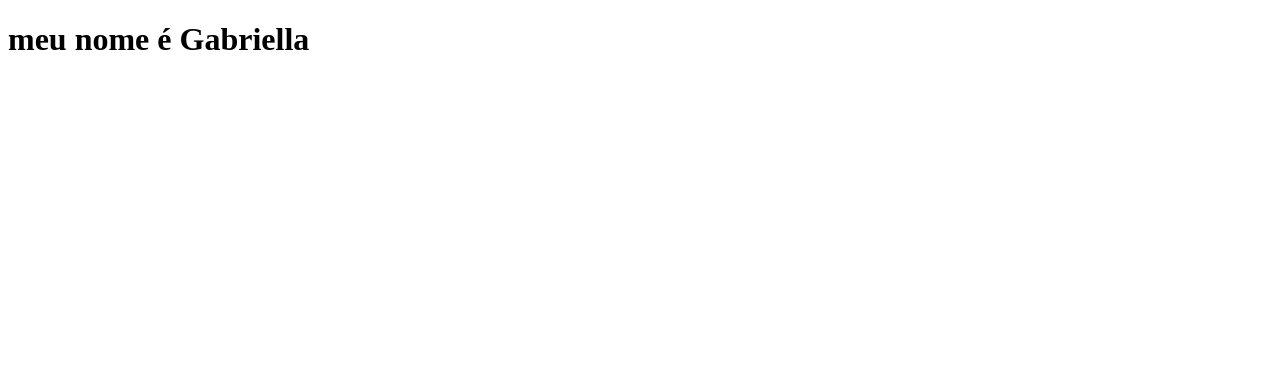
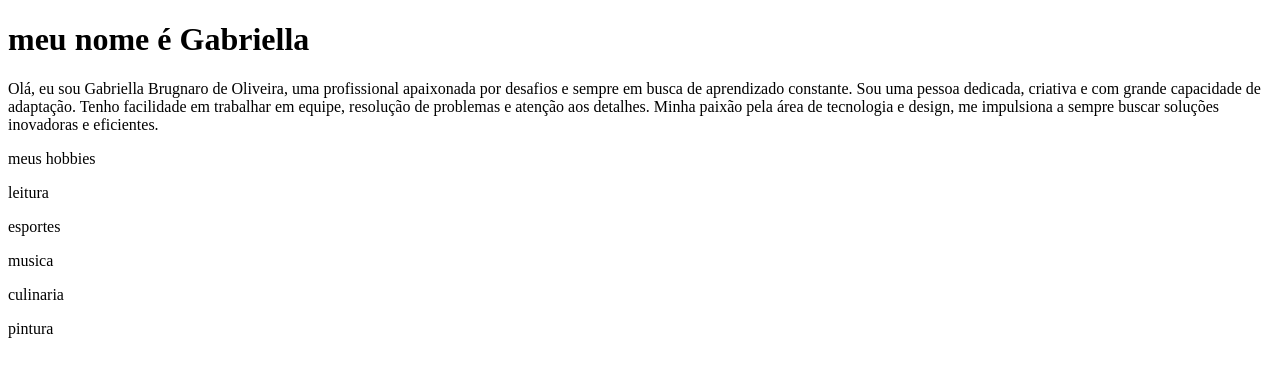
Before and after one commit to brugnaro03/portifolio, a plain HTML site: page index.html in a window 1280 px wide. Drawn offline with Linux system fonts and the light colour scheme.

Commit message:
Add files via upload

```diff
--- a/index.html
+++ b/index.html
@@ -7,5 +7,20 @@
 </head>
 <body>
   <h1>meu nome é Gabriella</h1>
+  <p>Olá, eu sou Gabriella Brugnaro de Oliveira, uma profissional apaixonada por desafios e sempre em busca de aprendizado constante.
+Sou uma pessoa dedicada, criativa e com grande capacidade de adaptação. Tenho facilidade em trabalhar em equipe, resolução de problemas e atenção aos detalhes.
+ Minha paixão pela área de  tecnologia e design, me impulsiona a sempre buscar soluções inovadoras e eficientes.
+</p>meus hobbies</p>
+<div>
+<p>leitura</p>
+<p>esportes</p>
+<p>musica</p>
+<p>culinaria</p>
+<p>pintura</p>
+</div>
+
+
+
+
 </body>
 </html>
```
